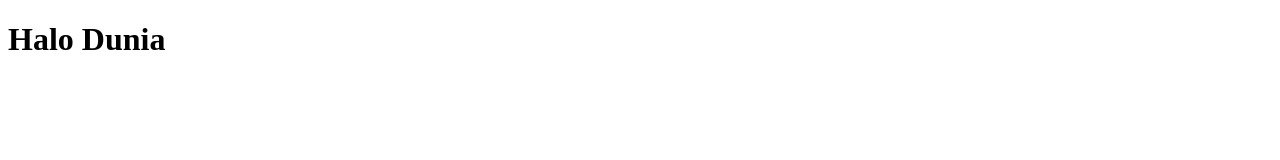
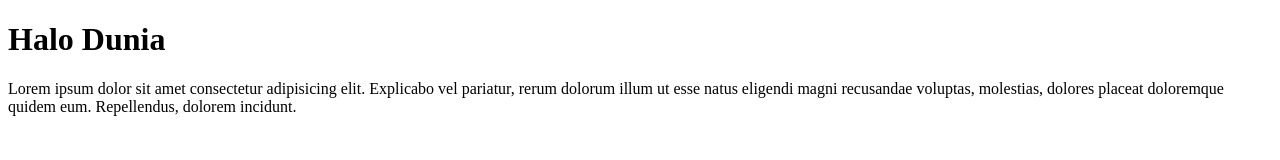
Before and after one commit to novasaputra11/nova-git-test-3, a plain HTML site: page index.html in a window 1280 px wide. Drawn offline with Linux system fonts and the light colour scheme.

Commit message:
menambahkan paragraf

```diff
--- a/index.html
+++ b/index.html
@@ -7,5 +7,6 @@
 </head>
 <body>
     <h1>Halo Dunia</h1>
+    <p>Lorem ipsum dolor sit amet consectetur adipisicing elit. Explicabo vel pariatur, rerum dolorum illum ut esse natus eligendi magni recusandae voluptas, molestias, dolores placeat doloremque quidem eum. Repellendus, dolorem incidunt.</p>
 </body>
 </html>
```
